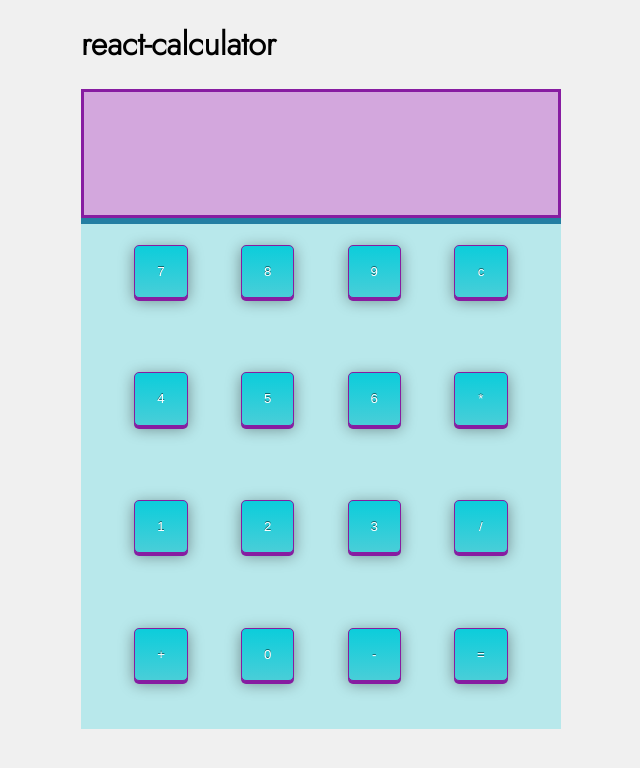
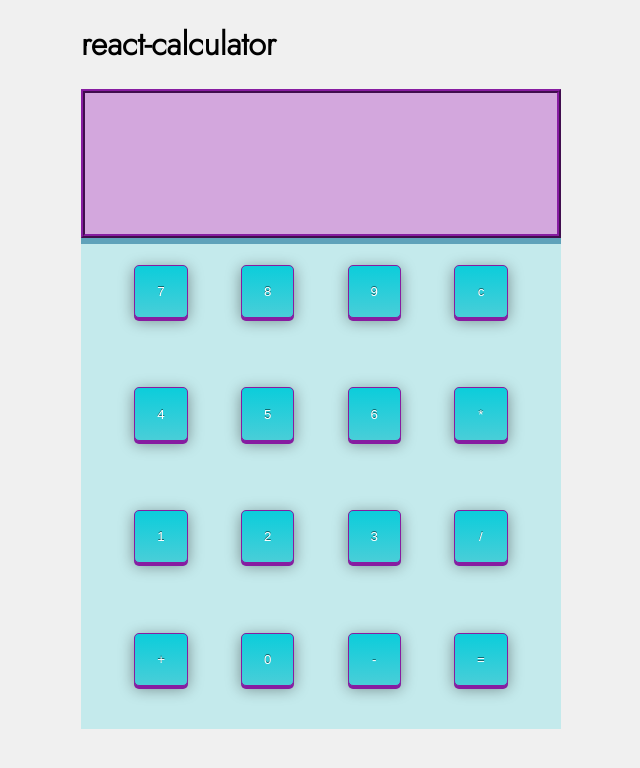
Before and after one commit to Fluffy-Lion/react-calculator-v2, a React (Create React App) app: page / in a window 1280 px wide. Shown: the top 768 px of the page, without its empty margins (319-959 px from the left). Built offline with nearby package versions, Linux system fonts and the light colour scheme.

Commit message:
changed size on display, light colors and border

```diff
--- a/package.json
+++ b/package.json
@@ -21,9 +21,7 @@
     "predeploy": "npm run build",
     "deploy": "gh-pages -d build"
   },
-
-  "homepage":"https://fluffy-lion.github.io/react-calculator-v2/",
-
+  "homepage": "https://fluffy-lion.github.io/react-calculator-v2/",
   "eslintConfig": {
     "extends": [
       "react-app",
--- a/src/App.css
+++ b/src/App.css
@@ -29,13 +29,15 @@ body {
 
 }
 .calcScreen {
-  box-shadow: 0px 6px 0px #2b638f;
+  box-shadow: 0px 6px 0px #2b648fa1;
   border: 3px solid #871CA1;
+  border-style: ridge;
+  border-width: 4px;
   box-sizing: border-box;
   /* border: solid blue 3px; */
   background-color: #c37ed4a2;
   width: 100%;
-  height: 10em;
+  height: 12em;
 }
 .calcText {
   padding: 0;
@@ -45,7 +47,7 @@ body {
 }
 .buttonWrapper{
   /* border: solid red 3px; */
-  background-color: #0ccddb3f;
+  background-color: #0ccddb31;
   display : flex;
   justify-content: center;
   height: 40em;
@@ -70,6 +72,8 @@ body {
   height: 4em;
   width: 4em;
   flex-wrap: wrap;
+  outline-color: none;
+
 }
 
 .individButton:hover {
```
Also changed, not shown: 1 other file (tests, documents, lock files or other folders).
